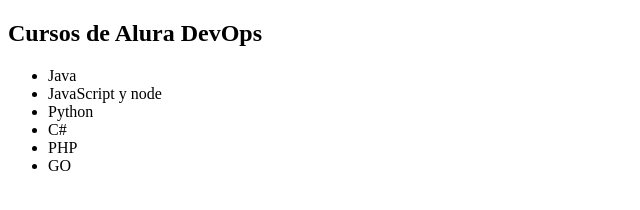
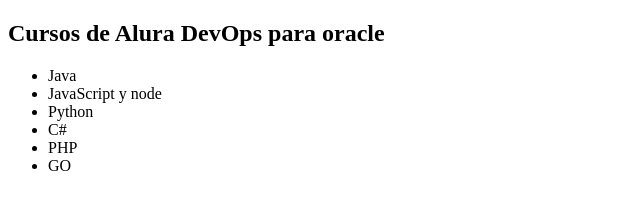
Before and after one commit to adann78/alura-git, a plain HTML site: page index.html in a window 1280 px wide. Shown: the whole page, without its empty margins (0-640 px from the left). Drawn offline with Linux system fonts and the light colour scheme.

Commit message:
puse oracle en titulo

```diff
--- a/index.html
+++ b/index.html
@@ -7,7 +7,7 @@
     <title>Document</title>
 </head>
 <body>
-    <h2>Cursos de Alura DevOps </h2>
+    <h2>Cursos de Alura DevOps para oracle</h2>
     <ul>
         <li>Java</li>
         <li>JavaScript y node</li>
```
